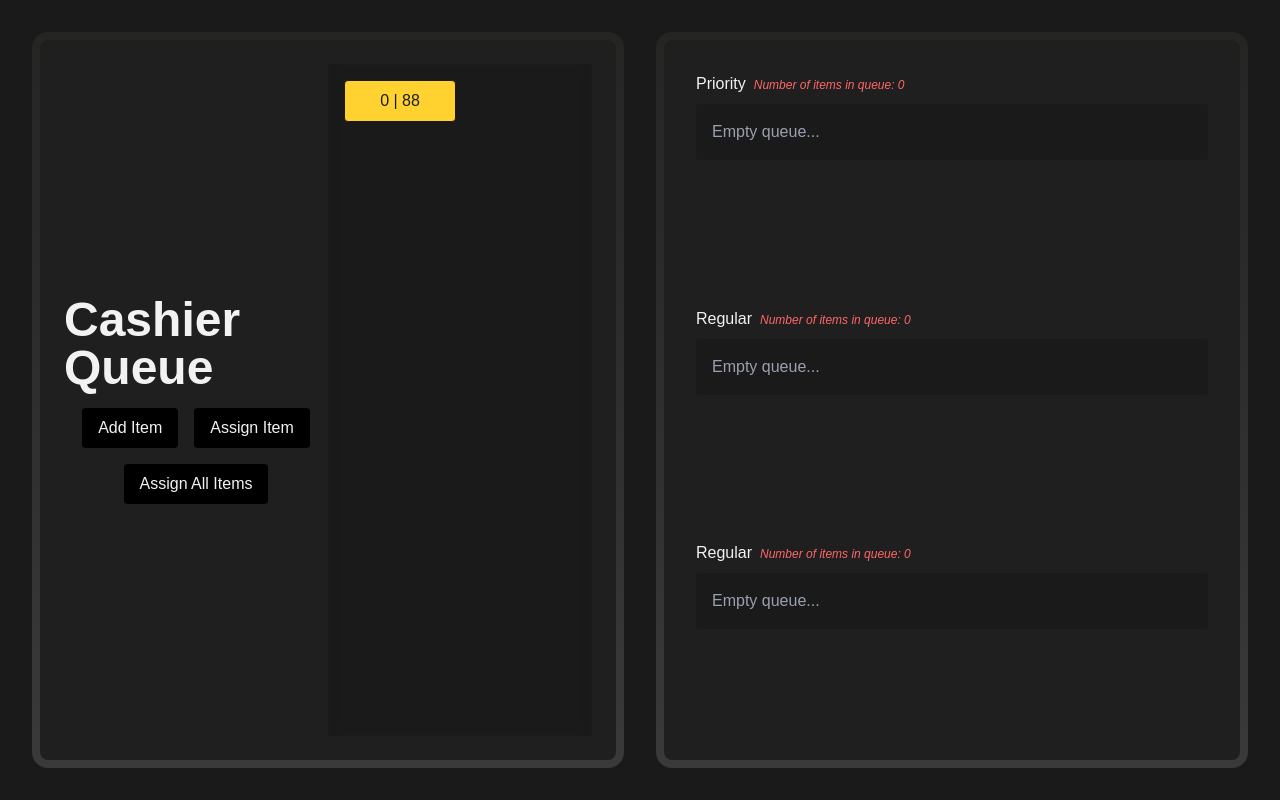
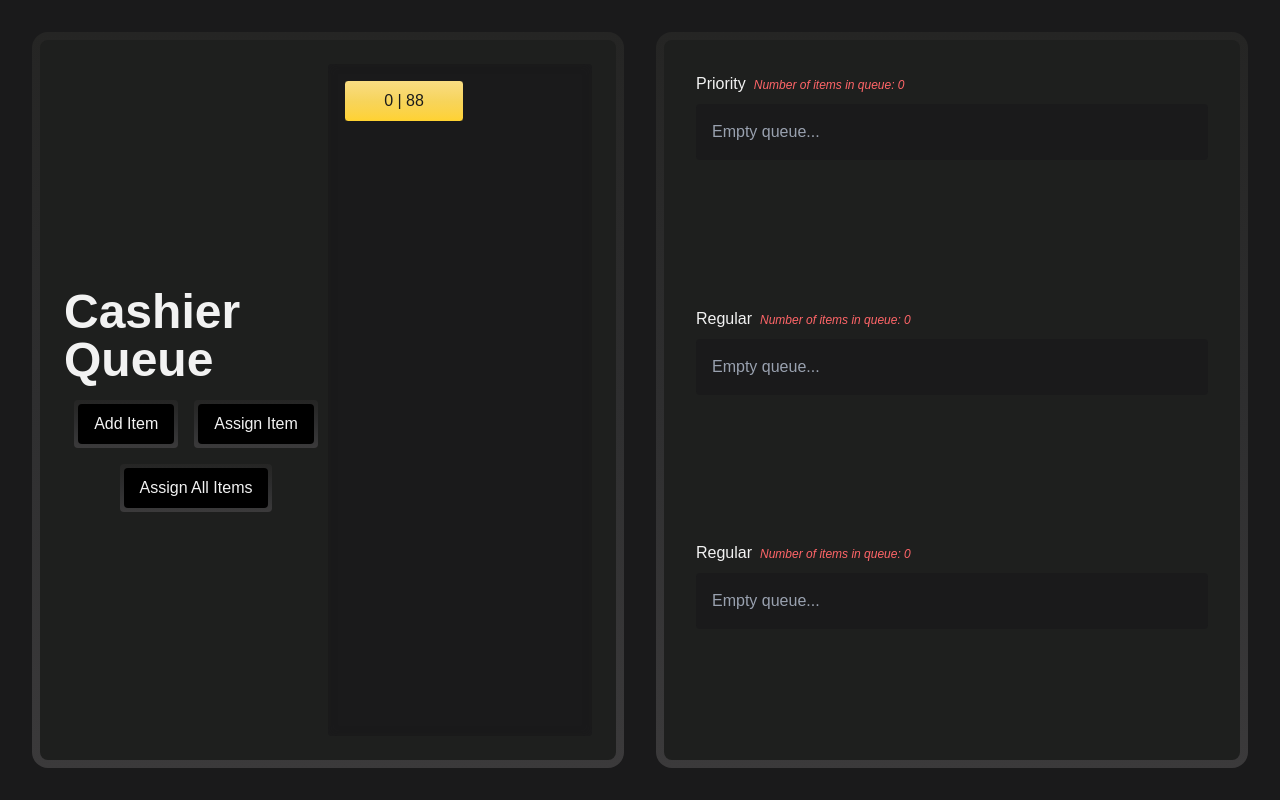
Before and after one commit to tumulakivan/queue, a React (Vite) app: page / in a window 1280 px wide. Both pictures are taken after a click on the button "Add Item". Built offline with nearby package versions, Linux system fonts and the light colour scheme; the HTML template or start-up script is replaced by a standard one; a web font is replaced by a local one.

Commit message:
adjusted some styles related to gradients

```diff
--- a/src/components/Cashier.tsx
+++ b/src/components/Cashier.tsx
@@ -15,12 +15,15 @@ const Cashier: React.FC<CashierProps> = ({
             Cashier Queue
           </h1>
           <div className="flex gap-4">
+            <div className="bg-gradient-to-t from-gradstart via-gradstop to-gradend p-1 w-fit h-fit rounded transition-all duration-150 hover:shadow-btnshadow">
               <button
                 className="text-lighttext bg-black hover:bg-base transition-colors duration-150 w-fit px-4 py-2 rounded cursor-pointer"
                 onClick={addItem}
               >
                 Add Item
               </button>
+            </div>
+            <div className="bg-gradient-to-t from-gradstart via-gradstop to-gradend p-1 w-fit h-fit rounded transition-all duration-150 hover:shadow-btnshadow">
               <button
                 className="text-lighttext bg-black hover:bg-base transition-colors duration-150 w-fit px-4 py-2 rounded cursor-pointer"
                 onClick={assignItem}
@@ -28,6 +31,8 @@ const Cashier: React.FC<CashierProps> = ({
                 Assign Item
               </button>
             </div>
+          </div>
+          <div className="bg-gradient-to-t from-gradstart via-gradstop to-gradend p-1 w-fit h-fit rounded transition-all duration-150 hover:shadow-btnshadow">
             <button
               className="text-lighttext bg-black hover:bg-base transition-colors duration-150 w-fit px-4 py-2 rounded cursor-pointer"
               onClick={assignAllItems}
@@ -35,7 +40,8 @@ const Cashier: React.FC<CashierProps> = ({
               Assign All Items
             </button>
           </div>
-        <div className="w-1/2 h-full bg-base inset-shadow-cashier rounded p-4 flex flex-wrap overflow-auto gap-2 content-start items-start scrollbar scrollbar-w-2 scrollbar-track-gray-300 scrollbar-thumb-gray-500 scrollbar-hover:scrollbar-thumb-gray-600 scrollbar-thumb-rounded-full scrollbar-track-rounded-full transition-all duration-100">
+        </div>
+        <div className="w-1/2 h-full bg-base inset-shadow-cashier rounded p-4 flex flex-wrap overflow-auto gap-2 content-start items-start scrollbar scrollbar-w-1 scrollbar-thumb-gray-500 scrollbar-hover:scrollbar-thumb-gray-600 scrollbar-thumb-rounded-full scrollbar-track-rounded-full transition-all duration-100">
           {items.length === 0 ? (
             <p className="text-gray-400">No items yet.</p>
           ) : (
--- a/src/components/Items.tsx
+++ b/src/components/Items.tsx
@@ -10,8 +10,8 @@ const Items: React.FC<ItemProps> = ({ id, duration, priority }) => {
 
   return (
     <div
-      className={`text-base text-center px-4 py-2 h-fit w-28 rounded border ${
-        priority === 0 ? "bg-red-300" : "bg-amber-300"
+      className={`text-base text-center px-4 py-2 h-fit w-30 rounded border bg-gradient-to-t ${
+        priority === 0 ? "from-priogradstart via-priogradstop to-priogradend" : "from-btngradstart via-btngradstop to-btngradend"
       } transition-opacity duration-200 ${
         mounted ? "opacity-100" : "opacity-0"
       }`}
--- a/src/index.css
+++ b/src/index.css
@@ -18,4 +18,14 @@
   --color-gradend: #252524;
   --color-gradstop: #2e2e2f;
   --color-gradstart: #3b3a3b;
+  --color-btngradstart: #ffd230;
+  --color-btngradstop: #f7d45b;
+  --color-btngradend: #f9dd82;
+  --color-priogradstart: #e85f33;
+  --color-priogradstop: #ea724a;
+  --color-priogradend: #fb8861;
+
+  --shadow-btnshadow: 0 0 20px rgba(200, 200, 200, 1);
+
+  --spacing-30: 7.5rem;
 }
```
Lines whose indentation alone changed are shown as unchanged.
